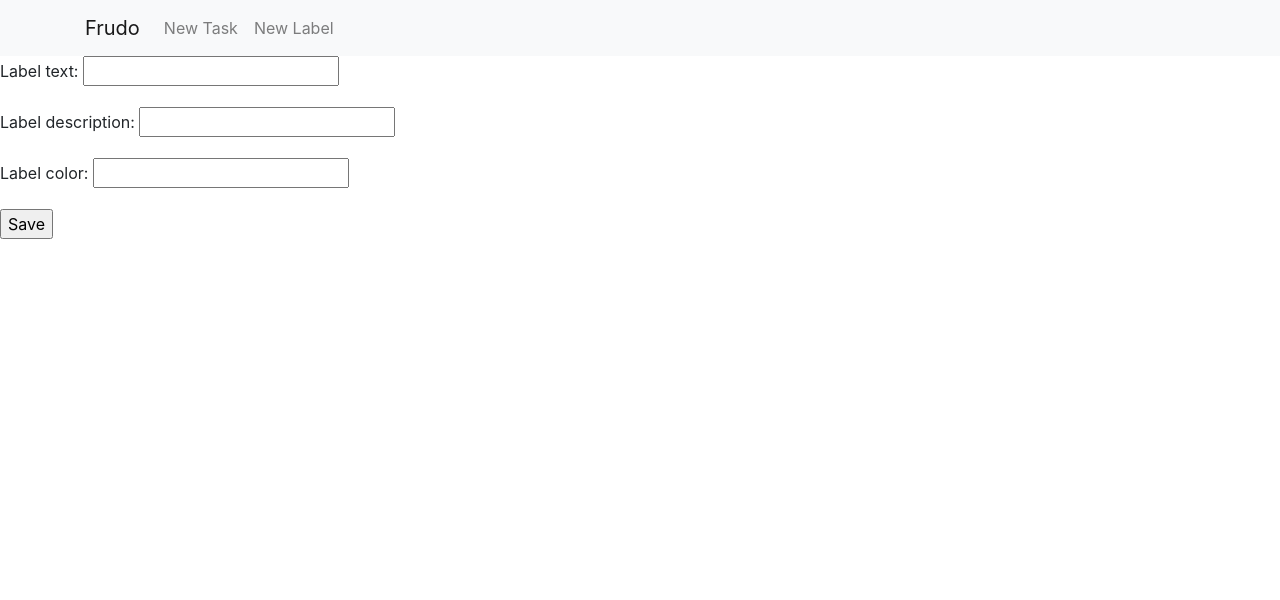
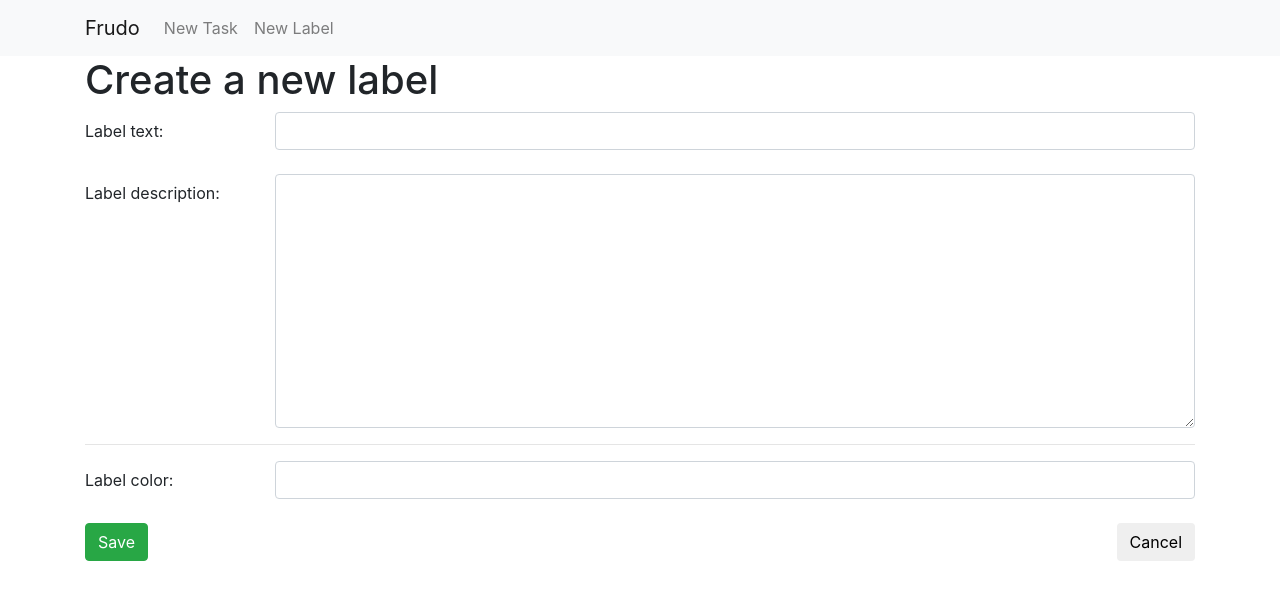
Before and after one commit to phiphi282/Frudo, a Django app: page /tasks/newlabel/ in a window 1280 px wide. Shown: the top 600 px of the page. Run offline with Django 3.2, Linux system fonts and the light colour scheme; the visitor is signed in with stand-in values (Sample User, id 1); some libraries are stand-ins or nearby versions.

Commit message:
Added basic bootstrap for newlabel

```diff
--- a/tasks/models.py
+++ b/tasks/models.py
@@ -15,6 +15,10 @@ class CreateLabelForm(forms.ModelForm):
     class Meta:
         model = Label
         fields = ['label_text', 'label_description', 'label_color']
+
+    label_text = forms.CharField(widget=forms.TextInput(attrs={'class':'form-control'}))
+    label_description = forms.CharField(widget=forms.Textarea(attrs={'class':'form-control'}))
+    label_color = forms.CharField(widget=forms.TextInput(attrs={'class':'form-control'}))
 
 # Create your models here.
 class Task(models.Model):
--- a/tasks/templates/tasks/newlabel.html
+++ b/tasks/templates/tasks/newlabel.html
@@ -1,11 +1,33 @@
 {% extends "base_tasks.html" %}
 
 {% block content %}
-
-<form action="" method=POST>
-{% csrf_token %}
-{{ form.as_p }}
-<input type="submit" value="Save" />
-</form>
+<div class="container">
+	<h1>Create a new label</h1>
+	<form action="" method=POST>
+	{% csrf_token %}
+	{{ form.non_field_errors }}
+		<div class="form-group row">
+			<label for="{{ form.label_text.id_for_label }}" class="col-sm-2 col-form-label">{{ form.label_text.label_tag }}</label>
+			<div class="col-sm-10">
+				{{ form.label_text }}
+			</div>
+		</div>
+		<div class="form-group row">
+			<label for="{{ form.label_description.id_for_label }}" class="col-sm-2 col-form-label">{{ form.label_description.label_tag }}</label>
+			<div class="col-sm-10">
+				{{ form.label_description }}
+			</div>
+		</div>
+		<hr />
+		<div class="form-group row">
+			<label for="{{ form.label_color.id_for_label }}" class="col-sm-2 col-form-label">{{ form.label_color.label_tag }}</label>
+			<div class="col-sm-10">
+				{{ form.label_color }}
+			</div>
+		</div>
+		<input class="btn btn-success" type="submit" value="Save" />
+		<button type="button" class="btn float-right" onclick="location.href= '{% url 'tasks:index' %}';">Cancel</button>
+	</form>
+<div>
 
 {% endblock %}
```
